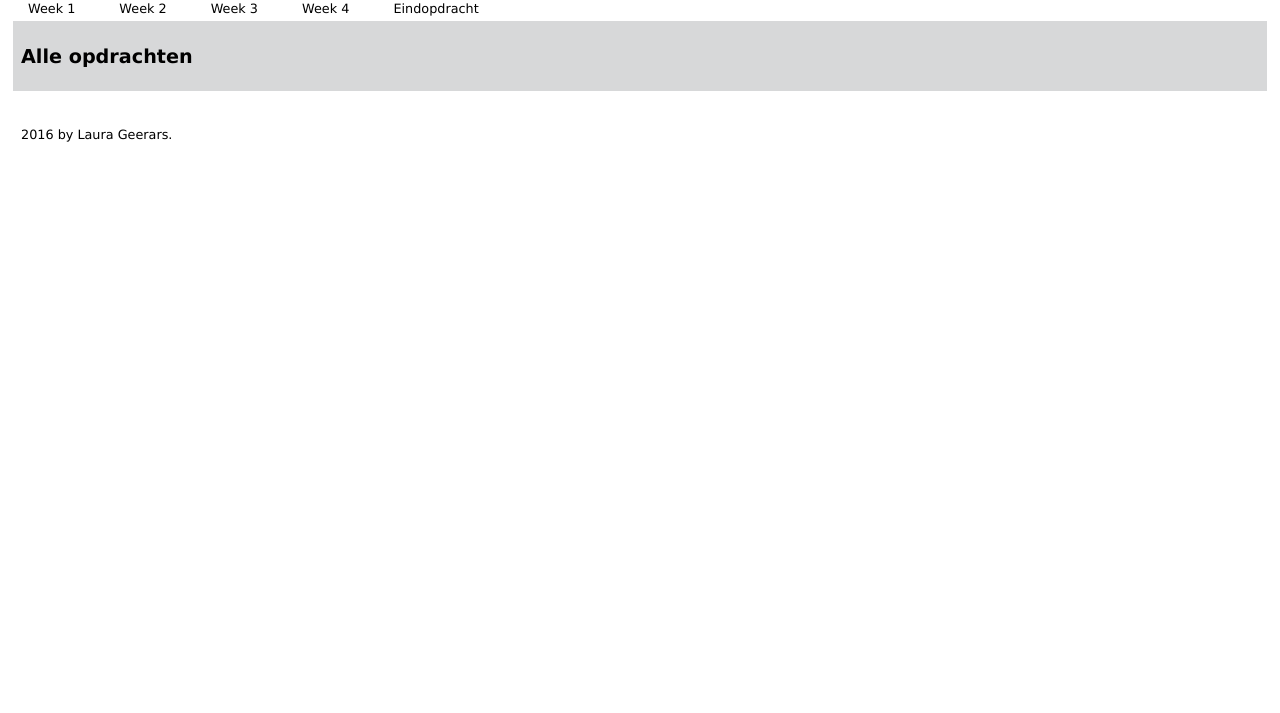
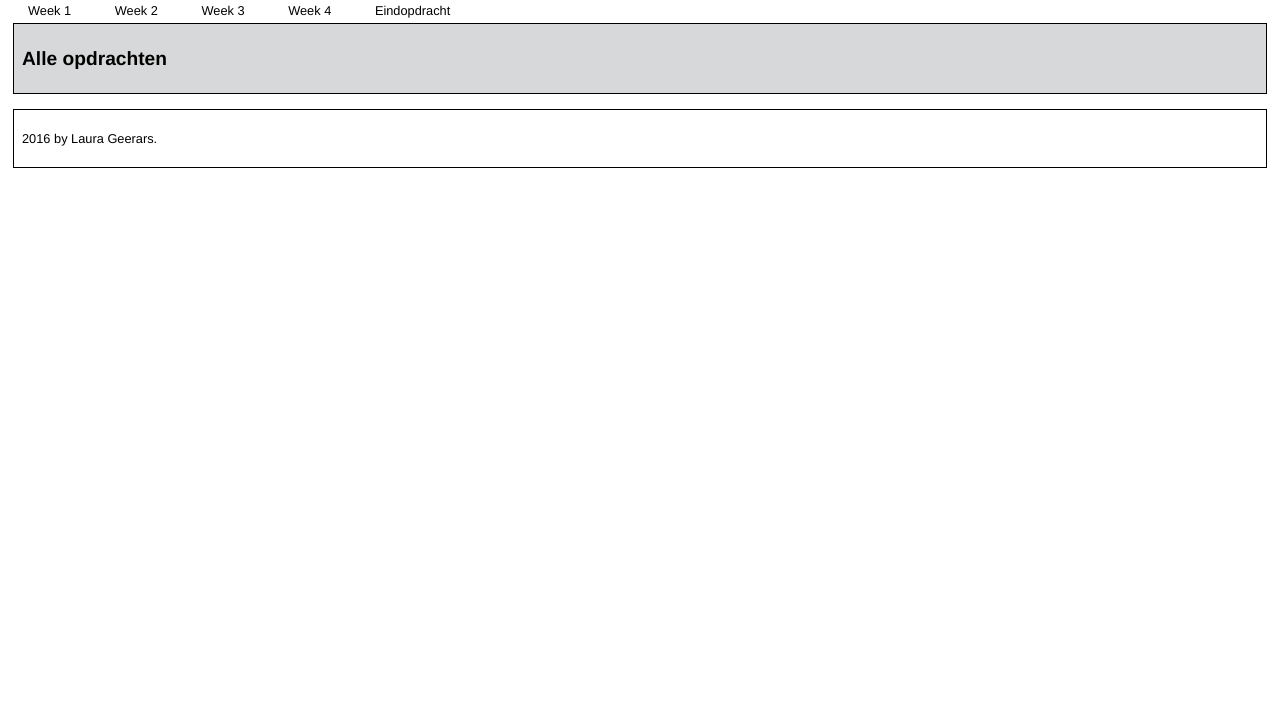
Before and after one commit to LauraGeerars/portfolio_site, a plain HTML site: page index.html in a window 1280 px wide. Shown: the part 87-800 px from the top of the page. Drawn offline with Linux system fonts and the light colour scheme.

Commit message:
fonttype change + border change

```diff
--- a/stylesheet.css
+++ b/stylesheet.css
@@ -1,11 +1,11 @@
 
 body {
-    font-family:Verdana,sans-serif;
+    font-family:Helvetica,sans-serif;
     font-size:0.8em;
 }
 
 header,footer,section,article {
-  border:1px #D7D8D9;
+  border:1px solid black;
     margin:5px;
     margin-bottom:15px;
     padding:8px;
```
